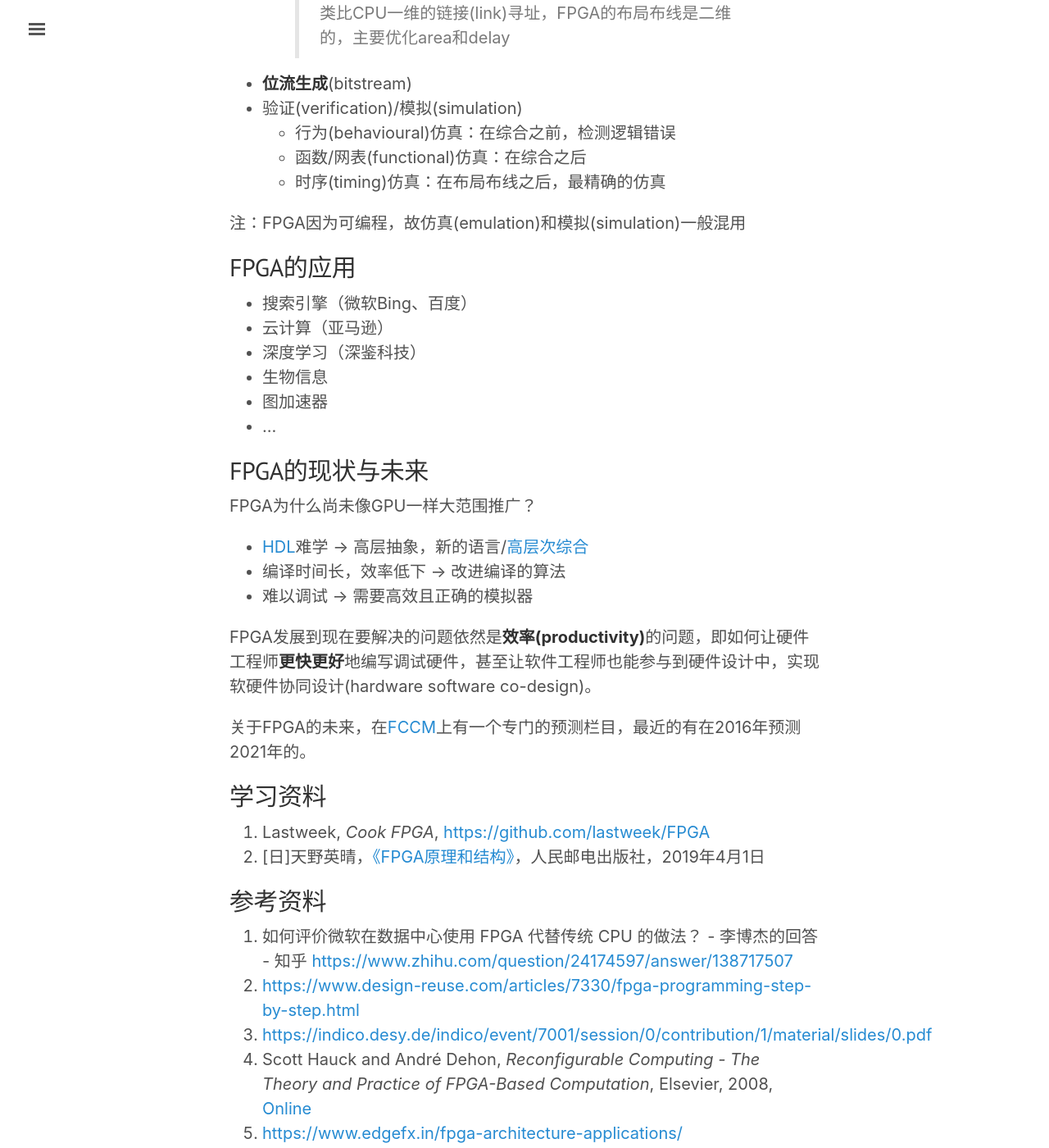
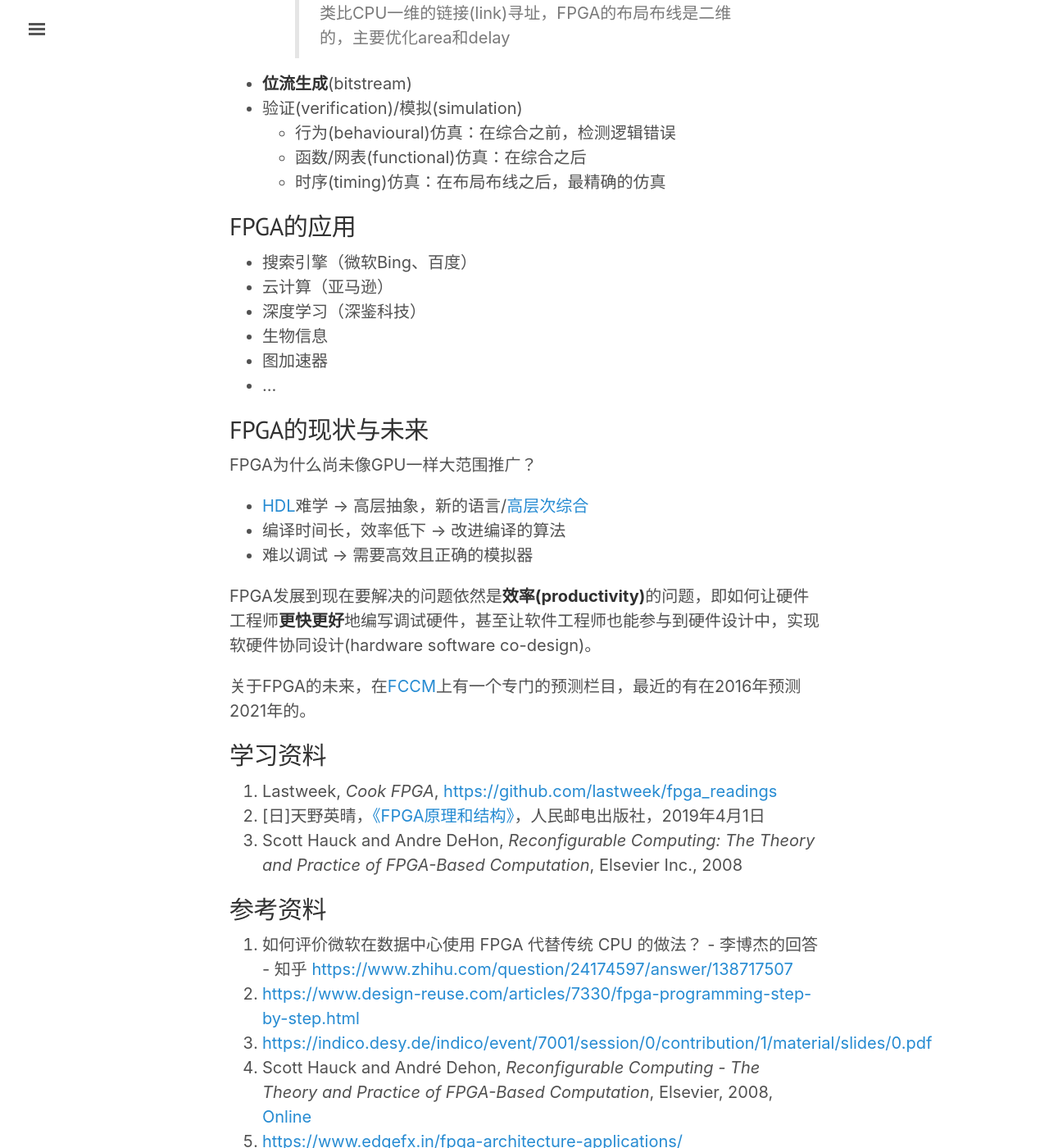
Before and after one commit to Ewenwan/chhzh123.github.io, a Jekyll site: the page built from _posts/2019-02-08-fpga-all.md, in a window 1280 px wide and 1400 px high, scrolled down 5801 px. Shown: the whole window at 82% size. Built offline with Jekyll 4.4.1, drawn with Linux system fonts in a browser that asks for light colours; nearby versions of some CDN libraries; comment, search, counter and statistics services are not loaded.

Commit message:
[blog] Update FPGA

```diff
--- a/_posts/2019-02-08-fpga-all.md
+++ b/_posts/2019-02-08-fpga-all.md
@@ -76,8 +76,6 @@ graph TD;
 	- 函数/网表(functional)仿真：在综合之后
 	- 时序(timing)仿真：在布局布线之后，最精确的仿真
 
-注：FPGA因为可编程，故仿真(emulation)和模拟(simulation)一般混用
-
 ## FPGA的应用
 * 搜索引擎（微软Bing、百度）
 * 云计算（亚马逊）
@@ -97,8 +95,9 @@ FPGA发展到现在要解决的问题依然是**效率(productivity)**的问题
 关于FPGA的未来，在[FCCM](http://www.fccm.org/past/2016/previous.html)上有一个专门的预测栏目，最近的有在2016年预测2021年的。
 
 ## 学习资料
-1. Lastweek, *Cook FPGA*, <https://github.com/lastweek/FPGA>
-2. [日]天野英晴，[《FPGA原理和结构》](https://www.amazon.cn/gp/product/B07PWL4HY8/ref=ppx_yo_dt_b_asin_title_o00_s00?ie=UTF8&psc=1)，人民邮电出版社，2019年4月1日
+1. Lastweek, *Cook FPGA*, <https://github.com/lastweek/fpga_readings>
+2. [日]天野英晴，[《FPGA原理和结构》](https://book.douban.com/subject/33390084/)，人民邮电出版社，2019年4月1日
+3. Scott Hauck and Andre DeHon, *Reconfigurable Computing: The Theory and Practice of FPGA-Based Computation*, Elsevier Inc., 2008
 
 ## 参考资料
 1. 如何评价微软在数据中心使用 FPGA 代替传统 CPU 的做法？ - 李博杰的回答 - 知乎 <https://www.zhihu.com/question/24174597/answer/138717507>
```
Also changed, not shown: _posts/2019-01-31-tools-setup.md (+1 -1 lines).
